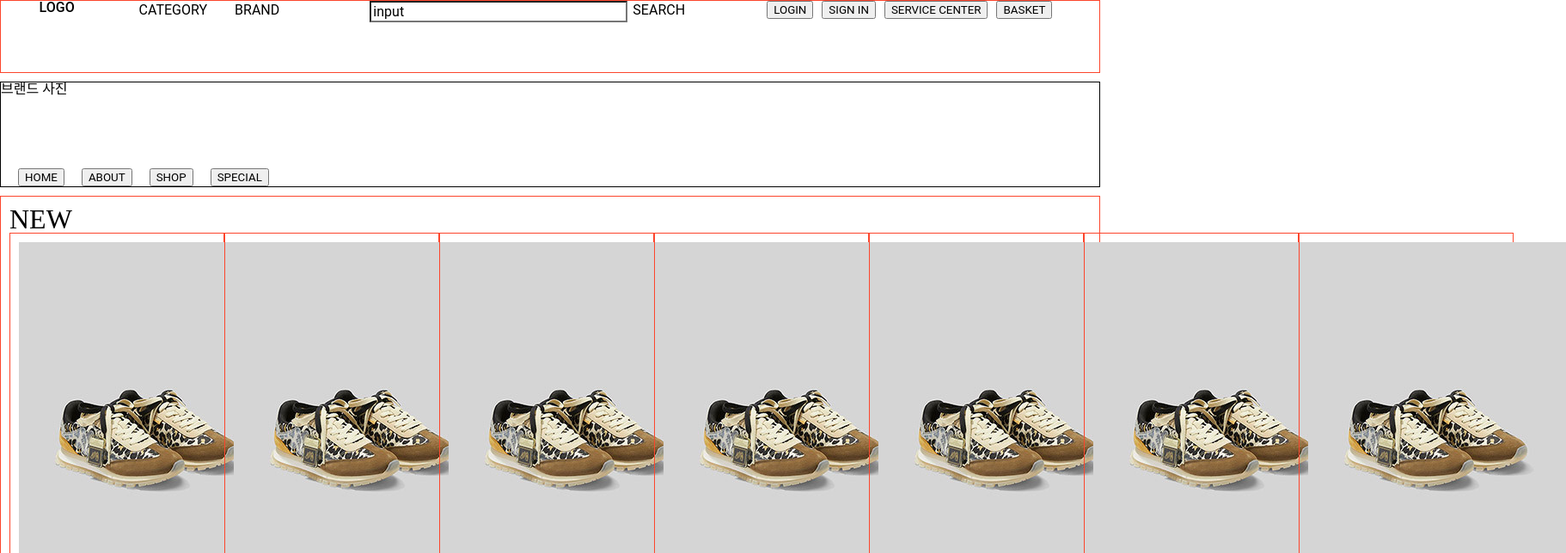
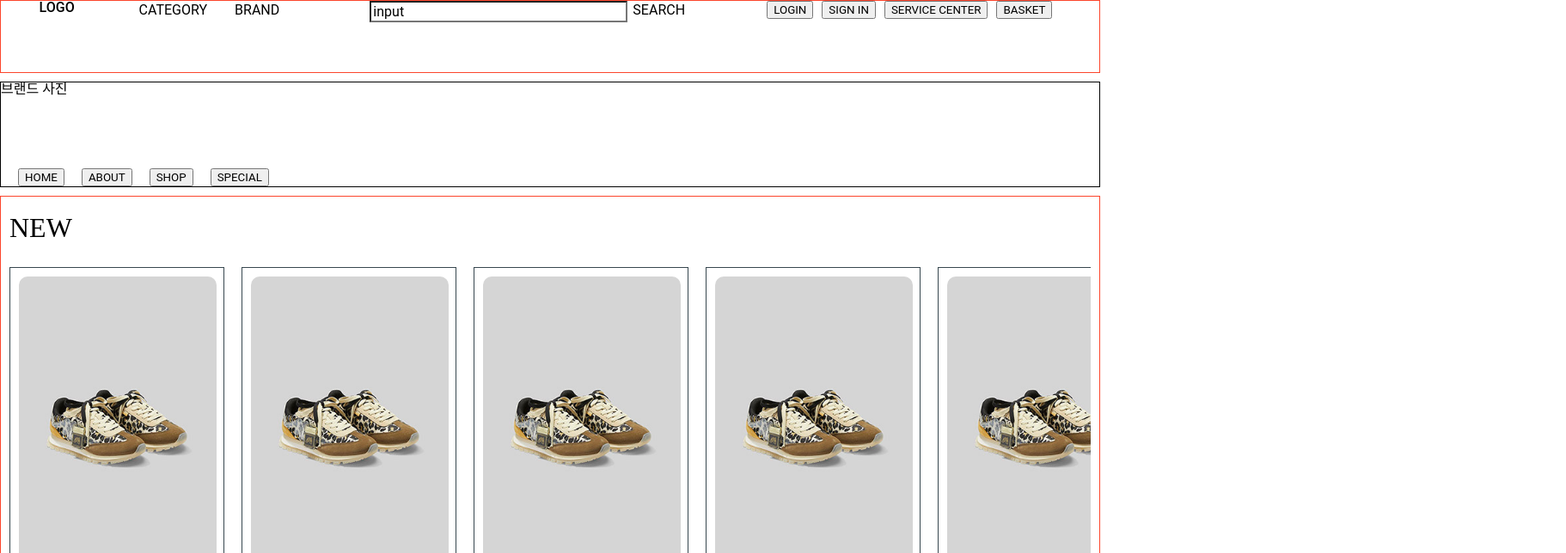
Before and after one commit to im-not-developer/reat-postcss-temp, a React (Create React App) app in the folder line4design-fe/: page / in a window 1280 px wide. Shown: the top 644 px of the page at 86% size, 1822 px wide, since content can reach past the window. Built offline with nearby package versions, Linux system fonts and the light colour scheme; a web font is replaced by a local one.

Commit message:
Update AppPresenter.tsx, Line4Design.pcss, and 7 more files...

```diff
--- a/line4design-fe/src/AppPresenter.tsx
+++ b/line4design-fe/src/AppPresenter.tsx
@@ -2,15 +2,11 @@
 
 import React from 'react';
 import { SWRConfig } from 'swr';
-import { getFindKeys } from '~/config/keys';
 import Line4Design from './Line4Design';
 import LocaleProvider from './providers/LocaleProvider';
 import GlobalStyle from './styles/GlobalStyles';
-const key_name = getFindKeys('LANG_KEY');
 
 const AppPresenter: React.FC = () => {
-  // const dd = useLocalStorage(key_name !== null ? key_name : '', '');
-
   return (
     <SWRConfig
       value={{
--- a/line4design-fe/src/Line4Design.pcss
+++ b/line4design-fe/src/Line4Design.pcss
@@ -2,8 +2,6 @@
   width:100%;
   max-width: 1920px;
   height: 100vh;
-  margin: 0px auto;
-
   margin: 0;
   font-family: NotoSans, Roboto, source-code-pro;
   font-weight: 500;
@@ -11,7 +9,7 @@
   -moz-osx-font-smoothing: grayscale;
 
   &__pages{
-      display: block;
+    display: block;
     height: 100vh;
   }
 }
--- a/line4design-fe/src/components/ProductCardSlider.tsx
+++ b/line4design-fe/src/components/ProductCardSlider.tsx
@@ -19,7 +19,7 @@ const ProductCardSlider = ({ product_list } = ProductCardSliderProps) => {
         return (
           <div key={idx} className="product_card">
             <div className="product_card__up">
-              <div>
+              <div className="product_card__up__product_img">
                 {/* default 찾아서 체크하기 */}
                 <img src={require(`../assets/imgs/sample.jpg`).default} />
               </div>
--- a/line4design-fe/src/components/ProductCardsSection.tsx
+++ b/line4design-fe/src/components/ProductCardsSection.tsx
@@ -22,9 +22,7 @@ const ProductCardsSection = (props = ProductCardsSectionProps) => {
           <div className="title_text">{props?.title ?? ''}</div>
         </div>
 
-        <div className="product_card_section__contents__body">
-          <ProductCardSlider product_list={product_list_items} />
-        </div>
+        <ProductCardSlider product_list={product_list_items} />
       </div>
     </div>
   );
--- a/line4design-fe/src/index.css
+++ b/line4design-fe/src/index.css
@@ -12,19 +12,18 @@
 .header__contents,
 .menu_header__contents,
 .product_card_section__contents,
-.product_card__up,
 .product_card__down,
 .line4Design_pg__pages,
 .header__contents__left,
 .header__contents__right,
 .menu_header__contents__up,
 .product_card_section__contents__head,
-.product_card_section__contents__body,
 .header__contents__left__logo,
 .header__contents__left__menu,
 .header__contents__center__search,
 .header__contents__right__menu,
 .menu_header__contents__down__menu,
+.product_card__up__product_img >img,
 .header__contents__left__menu__btn,
 .header__contents__center__search__input,
 .header__contents__right__menu__btn,
@@ -48,6 +47,7 @@
 #root, :root, .theme_light {
   --black: #000000;
   --red: #FC452C;
+  --gray: #37474F;
 }
 .home_pg {
   display: flex;
@@ -162,20 +162,18 @@
 .product_card_section {
   display: block;
   width: 100%;
-
 }
 .product_card_section__contents {
     padding: 10px;
   }
 .product_card_section__contents__head {
       display: flex;
-    }
-.product_card_section__contents__body {
-
+      margin: 10px 0px 30px 0px;
     }
 .product_card_slider {
   display: flex;
   flex-direction: row;
+  overflow-x: scroll;
 }
 .product_card {
   display: flex;
@@ -184,18 +182,18 @@
   min-width: 250px;
   max-width: 250px;
   height: 450px;
-  border: 1px solid var(--red);
+  border: 1px solid var(--gray);
   padding: 10px;
-
-
-
+  margin: 0px 20px 0px 0px;
 }
 .product_card:hover {
     cursor: pointer;
   }
-.product_card__up {
+.product_card__up__product_img >img{
+        width: 230px;
+        border-radius: 10px 10px 0px 10px;
 
-  }
+      }
 .product_card__down{
 
   }
@@ -203,8 +201,6 @@
   width:100%;
   max-width: 1920px;
   height: 100vh;
-  margin: 0px auto;
-
   margin: 0;
   font-family: NotoSans, Roboto, source-code-pro;
   font-weight: 500;
@@ -212,7 +208,7 @@
   -moz-osx-font-smoothing: grayscale;
 }
 .line4Design_pg__pages{
-      display: block;
+    display: block;
     height: 100vh;
   }
 :root, {
--- a/line4design-fe/src/pages/HomePage.tsx
+++ b/line4design-fe/src/pages/HomePage.tsx
@@ -1,15 +1,12 @@
 /** @format */
 
 import React from 'react';
-import ByeComponent from '~/components/ByeComponent';
-import HelloComponent from '~/components/HelloComponent';
 import CardsSection from '~/components/ProductCardsSection';
 const HomePage: React.FC = () => (
   <div className="home_pg">
     <div className="home_pg__contents">
       <CardsSection title="NEW" />
-      <HelloComponent />
-      <ByeComponent />
+      <CardsSection title="BEST" />
     </div>
   </div>
 );
--- a/line4design-fe/src/styles/components/ProductCardSlider.pcss
+++ b/line4design-fe/src/styles/components/ProductCardSlider.pcss
@@ -1,6 +1,7 @@
 .product_card_slider {
   display: flex;
   flex-direction: row;
+  overflow-x: scroll;
 }
 
 .product_card {
@@ -10,20 +11,26 @@
   min-width: 250px;
   max-width: 250px;
   height: 450px;
-  border: 1px solid var(--red);
+  border: 1px solid var(--gray);
   padding: 10px;
+  margin: 0px 20px 0px 0px;
   &:hover {
     cursor: pointer;
   }
 
   &__up {
+    &__product_img{
+      >img{
+        width: 230px;
+        border-radius: 10px 10px 0px 10px;
 
+      }
+
+
+    }
   }
 
   &__down{
 
   }
-
-
-
 }
--- a/line4design-fe/src/styles/components/ProductCardsSection.pcss
+++ b/line4design-fe/src/styles/components/ProductCardsSection.pcss
@@ -5,11 +5,7 @@
     padding: 10px;
     &__head {
       display: flex;
-    }
-
-    &__body {
-
+      margin: 10px 0px 30px 0px;
     }
   }
-
 }
--- a/line4design-fe/src/styles/theme.pcss
+++ b/line4design-fe/src/styles/theme.pcss
@@ -1,4 +1,5 @@
 #root, :root, .theme_light {
   --black: #000000;
   --red: #FC452C;
+  --gray: #37474F;
 }
```
